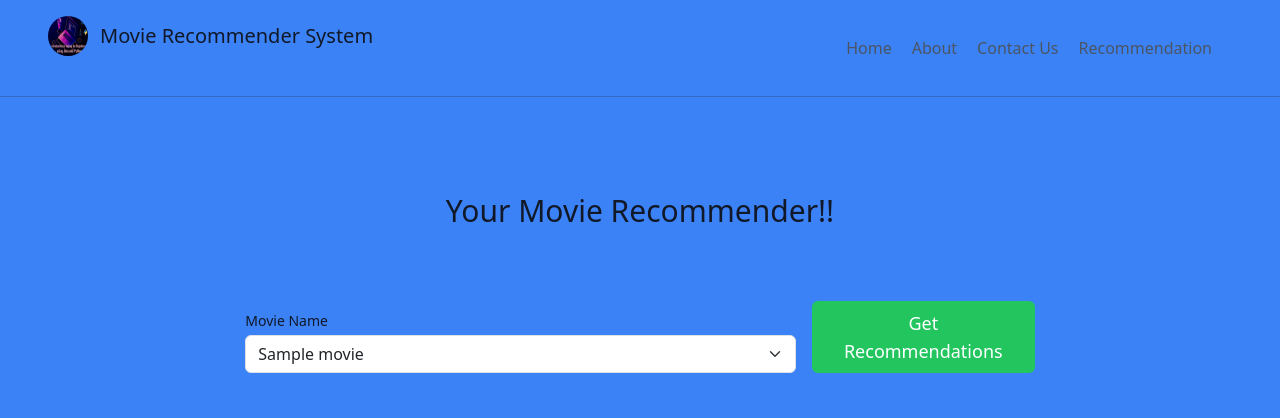
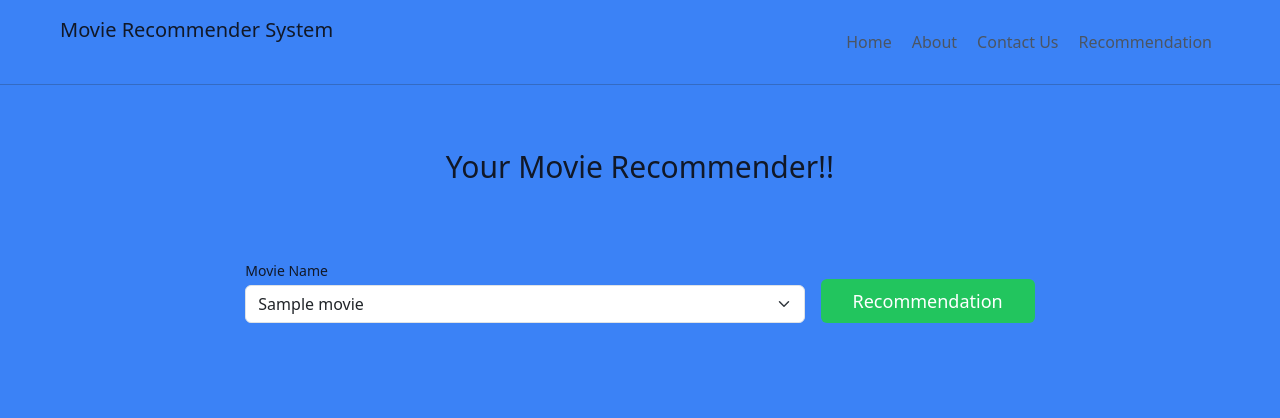
Before and after one commit to MayankChoudhary21/Movie-Recommendation, a Flask app: template templates/recommendation.html in a window 1280 px wide. Shown: the top 418 px of the page. Run offline with Flask 3, Linux system fonts and the light colour scheme; the template is opened without the code that fills it: most values are stand-ins (such as "Sample title", 1, 10 or a date in 2020); parts of the project's set-up code (start-up, migrations or seed data) failed here and were passed over; some libraries are stand-ins or nearby versions.

Commit message:
Update recommendation.html

```diff
--- a/templates/recommendation.html
+++ b/templates/recommendation.html
@@ -8,81 +8,66 @@
     <link href="https://cdn.jsdelivr.net/npm/bootstrap@5.3.3/dist/css/bootstrap.min.css" rel="stylesheet" integrity="sha384-QWTKZyjpPEjISv5WaRU9OFeRpok6YctnYmDr5pNlyT2bRjXh0JMhjY6hW+ALEwIH" crossorigin="anonymous">
   </head>
   <body class="bg-blue-500">
-
-    <!-- Header Section -->
     <header class="text-gray-600 body-font -my-8">
       <div class="container mx-auto flex flex-wrap p-5 flex-col md:flex-row items-center">
         <a class="flex title-font font-medium items-center text-gray-900 mb-4 md:mb-0">
-          <img src="static/thumbnail.jpg" alt="Logo" class="w-10 h-10 rounded-full">
           <span class="ml-3 text-xl">Movie Recommender System</span>
         </a>
         <nav class="md:ml-auto flex flex-wrap items-center text-base justify-center">
           <a href="/" class="mr-5 hover:text-gray-900">Home</a>
-          <a href="/about" class="mr-5 hover:text-gray-900">About</a>
-          <a href="/contact" class="mr-5 hover:text-gray-900">Contact Us</a>
-          <a href="/recommendation" class="mr-5 hover:text-gray-900">Recommendation</a>
+          <a class="mr-5 hover:text-gray-900" href="/about">About</a>
+          <a class="mr-5 hover:text-gray-900" href="/contact">Contact Us</a>
+          <a class="mr-5 hover:text-gray-900" href="/recommendation">Recommendation</a>
         </nav>
       </div>
     </header>
-
     <hr>
-
-    <!-- Movie Selection Section -->
-    <section class="text-gray-600 body-font">
+    <section class="text-gray-600 body-font -my-8">
       <div class="container px-5 py-24 mx-auto">
         <div class="flex flex-col text-center w-full mb-12">
           <h1 class="sm:text-3xl text-2xl font-medium title-font mb-4 text-gray-900">Your Movie Recommender!!</h1>
           <p class="text-primary"><b>{{ error }}</b></p>
         </div>
-
-        <!-- Movie Selection Form -->
-        <form action="/recommendation" method="POST" class="flex lg:w-2/3 w-full sm:flex-row flex-col mx-auto px-8 sm:space-x-4 sm:space-y-0 space-y-4 sm:px-0 items-end">
+        <div class="flex lg:w-2/3 w-full sm:flex-row flex-col mx-auto px-8 sm:space-x-4 sm:space-y-0 space-y-4 sm:px-0 items-end">
           <div class="relative flex-grow w-full">
-            <label for="movies" class="leading-7 text-sm text-gray-900">Movie Name</label>
+            <label for="full-name" class="leading-7 text-sm text-gray-900">Movie Name</label>
+            <form action="/recommendation" method="POST">
               <select id="movies" name="movies" class="form-select">
                 {% for j in movies_list %}
                   <option value="{{ j }}" {% if j == selected_movie %} selected {% endif %}>{{ j }}</option>
                 {% endfor %}
               </select>
           </div>
-          <button type="submit" class="text-white bg-green-500 border-0 py-2 px-8 focus:outline-none hover:bg-green-600 rounded text-lg">Get Recommendations</button>
+          <button type="submit" class="text-white bg-green-500 border-0 py-2 px-8 focus:outline-none hover:bg-green-600 rounded text-lg">Recommendation</button>
+        </div>
       </form>
-
     </div>
   </section>
 
-    <!-- Recommended Movies Section -->
   {% if status == True %}
   <section class="text-gray-600 body-font">
     <div class="container px-5 py-24 mx-auto">
-
-        <!-- Section Title -->
       <div class="flex flex-wrap w-full mb-20">
         <div class="lg:w-1/2 w-full mb-6 lg:mb-0">
           <h1 class="sm:text-3xl text-2xl font-medium title-font mb-2 text-gray-900">Recommended Movies</h1>
           <div class="h-1 w-20 bg-indigo-500 rounded"></div>
         </div>
       </div>
-
-        <!-- Movie Posters Grid -->
       <div class="flex flex-wrap -m-4">
         {% for poster in poster %}
         <div class="xl:w-1/4 md:w-1/2 p-3">
           <div class="bg-gray-100 p-6 rounded-lg h-full flex flex-col">
-              <img class="rounded w-full object-cover object-center aspect-[16/9]" src="{{ poster }}" alt="Movie Poster">
-              <h3 class="tracking-widest text-indigo-500 text-xs font-medium title-font mt-2">SUBTITLE</h3>
+            <img class="h-60 w-full object-cover object-top rounded" src="{{ poster }}" alt="content">
+            <h3 class="tracking-widest text-indigo-500 text-xs font-medium title-font">SUBTITLE</h3>
             <h2 class="text-lg text-gray-900 font-medium title-font mb-4">{{ movies_name[loop.index0] }}</h2>
           </div>
         </div>
         {% endfor %}
       </div>
-
     </div>
   </section>
   {% endif %}
 
-    <!-- Bootstrap Script -->
   <script src="https://cdn.jsdelivr.net/npm/bootstrap@5.3.3/dist/js/bootstrap.bundle.min.js" integrity="sha384-YvpcrYf0tY3lHB60NNkmXc5s9fDVZLESaAA55NDzOxhy9GkcIdslK1eN7N6jIeHz" crossorigin="anonymous"></script>
-
   </body>
 </html>
```
Lines whose indentation alone changed are shown as unchanged.
